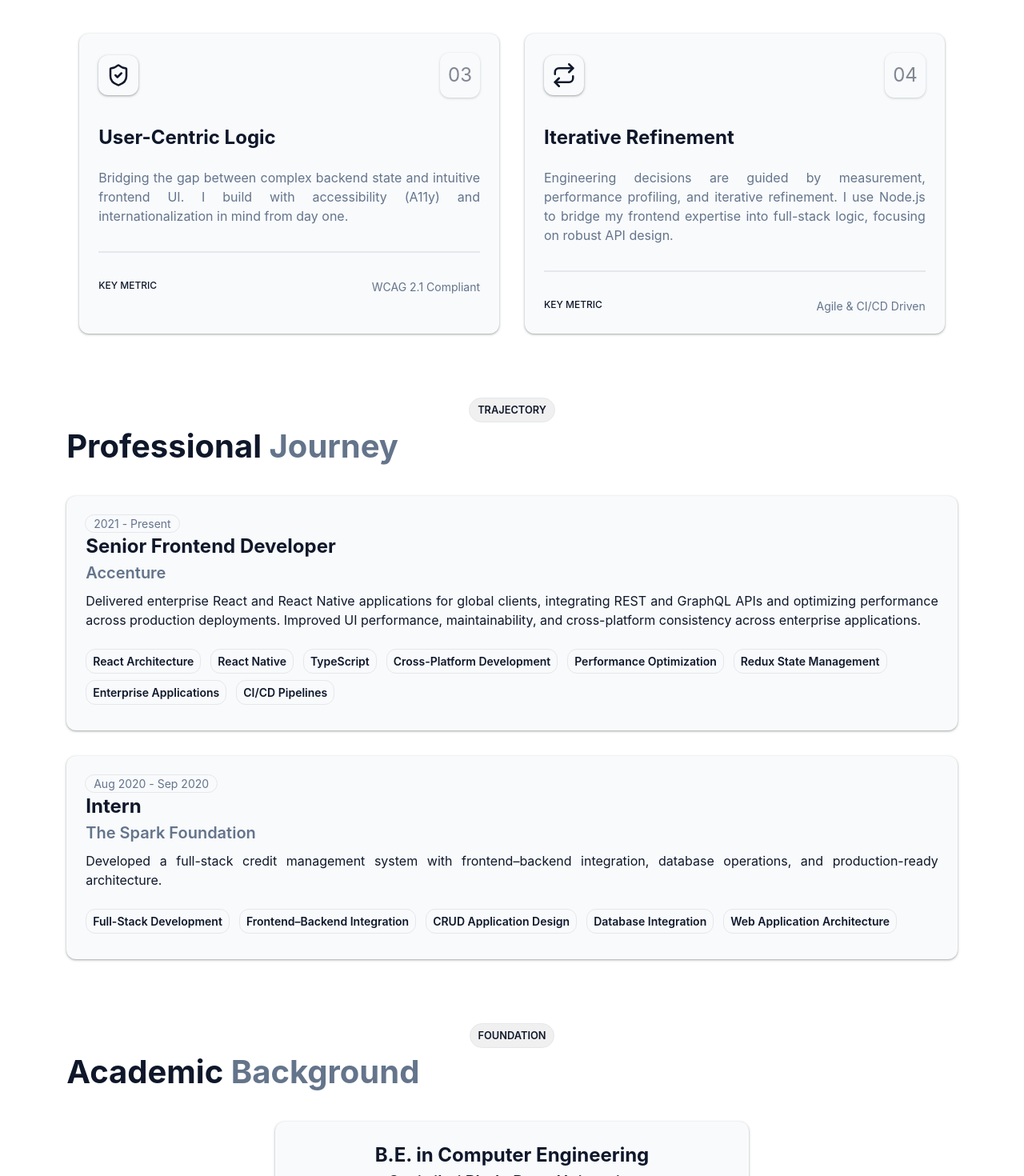
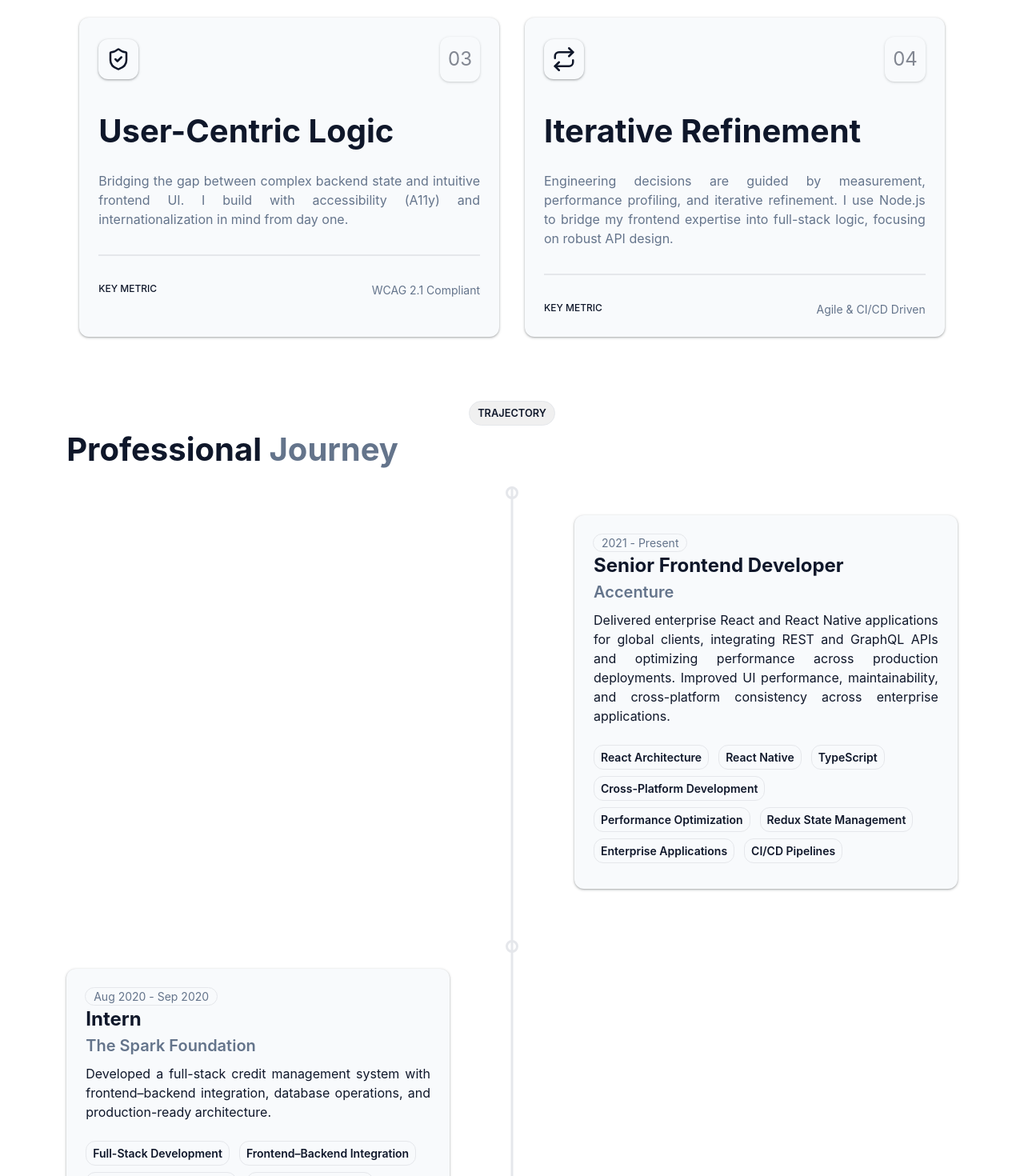
Before and after one commit to onkar-kulkarni-dev/frontend-portfolio, a React (Vite) app in the folder frontend-portfolio/: page / in a window 1280 px wide. Shown: the part 2820-4290 px from the top of the page at 80% size. Built offline with nearby package versions, Linux system fonts and the light colour scheme.

Commit message:
experience section changes for bigger screen

```diff
--- a/frontend-portfolio/src/components/sections/Experience/Experience.module.scss
+++ b/frontend-portfolio/src/components/sections/Experience/Experience.module.scss
@@ -55,8 +55,89 @@
   font-size: 0.875rem;
   color: var(--text-muted);
   outline: 1px solid var(--border-color);
-    border-radius: 32px;
-    width: fit-content;
-    padding: 0 10px;
-    background-color: var(--bg-secondary);
+  border-radius: 32px;
+  width: fit-content;
+  padding: 0 10px;
+  background-color: var(--bg-secondary);
 }
+
+.timeline {
+  display: block;
+}
+
+.timelineRow {
+  display: block;
+}
+
+@media (min-width: 768px) {
+  .timeline {
+    position: relative;
+  }
+
+  /* vertical line */
+  .timeline::before {
+    content: "";
+    position: absolute;
+    top: 0;
+    bottom: 0;
+    left: 50%;
+    width: 3px;
+    background: var(--border-color);
+    transform: translateX(-50%);
+  }
+
+  .timelineRow {
+    display: grid;
+    grid-template-columns: 1fr 60px 1fr;
+    margin-bottom: 4rem;
+    align-items: start;
+  }
+
+  /* center node */
+  .nodeWrapper {
+    display: flex;
+    justify-content: center;
+    position: relative;
+    z-index: 2;
+  }
+
+  .nodeWrapper::before {
+    content: "";
+    position: absolute;
+    width: 28px;
+    height: 28px;
+    background-color: var(--bg-primary);
+    border-radius: 50%;
+    z-index: -1;
+  }
+
+  .node {
+    width: 16px;
+    height: 16px;
+    border: 3px solid var(--border-color);
+    background: var(--bg-primary);
+    border-radius: 50%;
+  }
+
+  /* card spacing (gap effect) */
+  .leftSlot,
+  .rightSlot {
+    padding-top: 4px;
+  }
+
+  .leftSlot {
+    display: flex;
+    justify-content: flex-end;
+    padding-right: 48px; // GAP before card
+  }
+
+  .rightSlot {
+    display: flex;
+    justify-content: flex-start;
+    padding-left: 48px; // GAP before card
+  }
+
+  .card {
+    max-width: 520px;
+  }
+}
--- a/frontend-portfolio/src/components/sections/Experience/Experience.tsx
+++ b/frontend-portfolio/src/components/sections/Experience/Experience.tsx
@@ -44,23 +44,41 @@ const Experience: React.FC<Props> = () => {
       <h2 className={styles.title}>
         Professional <span>Journey</span>
       </h2>
-      {data.map((item) => {
-        return (
-          <div key={item.id} className={styles.card}>
+      <div className={styles.timeline}>
+        {data.map((item, index) => {
+          const card = (
+            <div className={styles.card}>
               <p className={styles.duration}>{item.duration}</p>
               <p className={styles.role}>{item.title}</p>
               <p className={styles.company}>{item.company}</p>
               <p className={styles.desc}>{item.desc}</p>
-            {item.skills.map((skill, index) => {
-              return (
-                <p key={index} className={styles.skill}>
+
+              <div className={styles.skills}>
+                {item.skills.map((skill, i) => (
+                  <p key={i} className={styles.skill}>
                     {skill}
                   </p>
+                ))}
+              </div>
+            </div>
+          );
+
+          return (
+            <div key={item.id} className={styles.timelineRow}>
+              {/* LEFT */}
+              <div className={styles.leftSlot}>{index % 2 !== 0 && card}</div>
+
+              {/* CENTER NODE */}
+              <div className={styles.nodeWrapper}>
+                <span className={styles.node} />
+              </div>
+
+              {/* RIGHT */}
+              <div className={styles.rightSlot}>{index % 2 === 0 && card}</div>
+            </div>
           );
         })}
       </div>
-        );
-      })}
     </section>
   );
 };
--- a/frontend-portfolio/src/components/sections/Philosophy/Philosophy.module.scss
+++ b/frontend-portfolio/src/components/sections/Philosophy/Philosophy.module.scss
@@ -1,17 +1,15 @@
 @import "../../../styles/themes";
-@import '../../../styles/mixins';
+@import "../../../styles/mixins";
 
-.engineering {
-  font-size: 2.5rem;
+.title {
+  font-size: 2.5rem !important;
   font-weight: 700;
-  margin-top: 0.5rem;
-}
+  color: var(--text-color);
+  margin-bottom: 1rem;
 
-.principles {
-  font-size: 2.5rem;
-  font-weight: 700;
-  color: var(--text-muted);
-  margin-bottom: 1rem;
+  span {
+    color: var(--text-muted);
+  }
 }
 
 .description {
--- a/frontend-portfolio/src/components/sections/Philosophy/Philosophy.tsx
+++ b/frontend-portfolio/src/components/sections/Philosophy/Philosophy.tsx
@@ -42,8 +42,9 @@ const Philosophy: React.FC<Props> = () => {
   return (
     <section id="philosophy">
       <Title title="Manifesto" />
-      <p className={styles.engineering}>Engineering</p>
-      <p className={styles.principles}>Principles</p>
+      <h2 className={styles.title}>
+        Engineering <span>Principles</span>
+      </h2>
       <p className={styles.description}>
         I engineer application systems where performance, reliability, and
         clarity drive implementation decisions. My approach is rooted in
```
Lines whose indentation alone changed are shown as unchanged.
